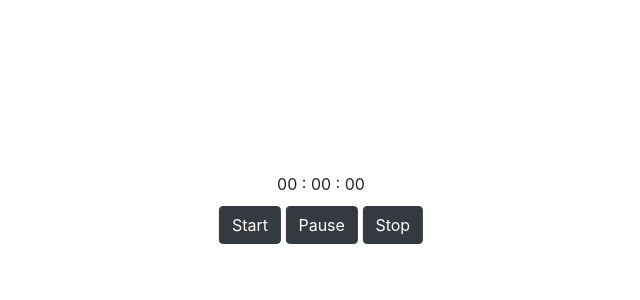
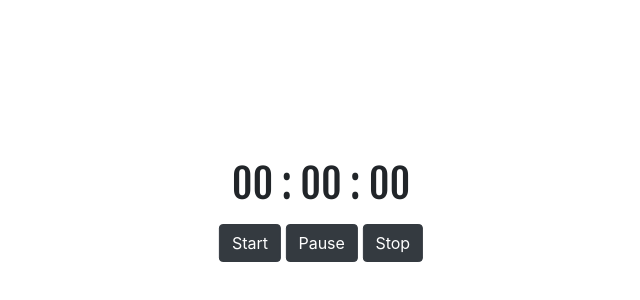
Before and after one commit to VickyKoblinski/collab-timer, a plain HTML site: page index.html in a window 1280 px wide. Shown: the part 192-492 px from the top of the page, without its empty margins (319-959 px from the left). Drawn offline with nearby package versions, Linux system fonts and the light colour scheme.

Commit message:
Added new font and applied it to the timer

```diff
--- a/index.html
+++ b/index.html
@@ -5,6 +5,7 @@
   <meta http-equiv="X-UA-Compatible" content="ie=edge">
   <link rel="stylesheet" href="https://stackpath.bootstrapcdn.com/bootstrap/4.3.1/css/bootstrap.min.css" integrity="sha384-ggOyR0iXCbMQv3Xipma34MD+dH/1fQ784/j6cY/iJTQUOhcWr7x9JvoRxT2MZw1T" crossorigin="anonymous">
   <link rel="stylesheet" type="text/css" href="main.css">
+  <link rel="stylesheet" href="https://fonts.googleapis.com/css?family=Fjalla+One">
   <title>Timer</title>
 </head>
 <body>
--- a/main.css
+++ b/main.css
@@ -15,5 +15,7 @@ div.outer-container {
 }
 
 div.outer-container div#timer-container {
+    font-family: 'Fjalla One', serif;
     margin: 0 0 10px 0;
+    font-size: 30pt;
 }
```
